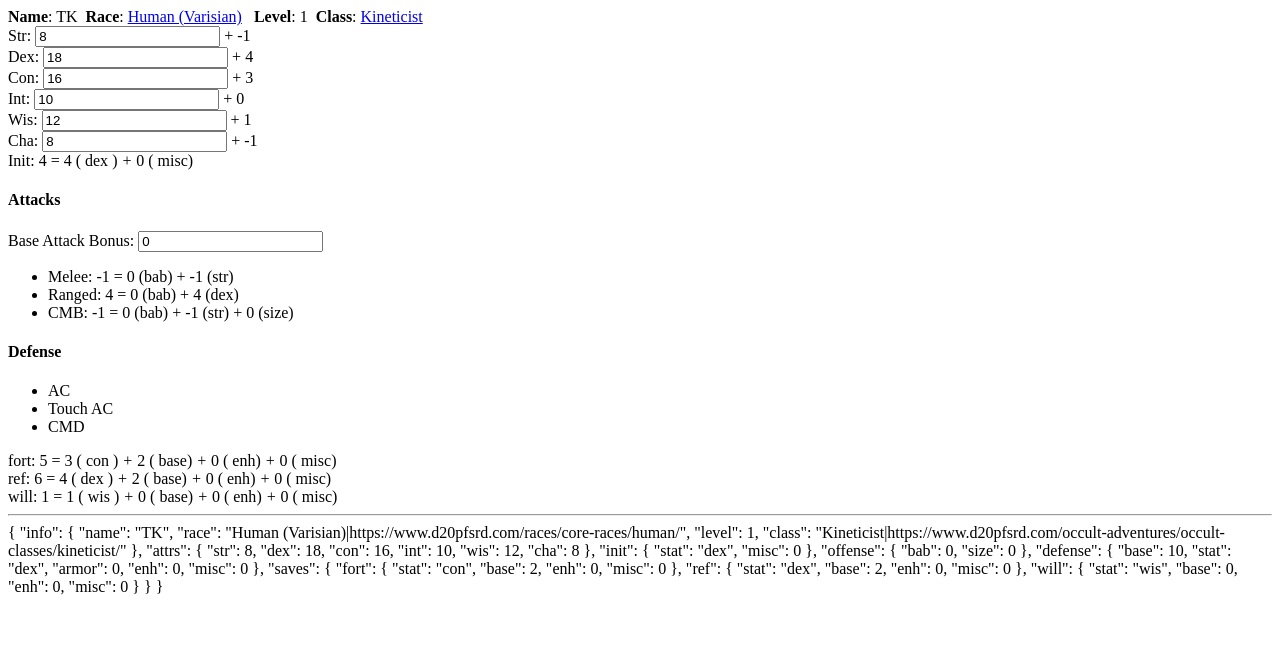
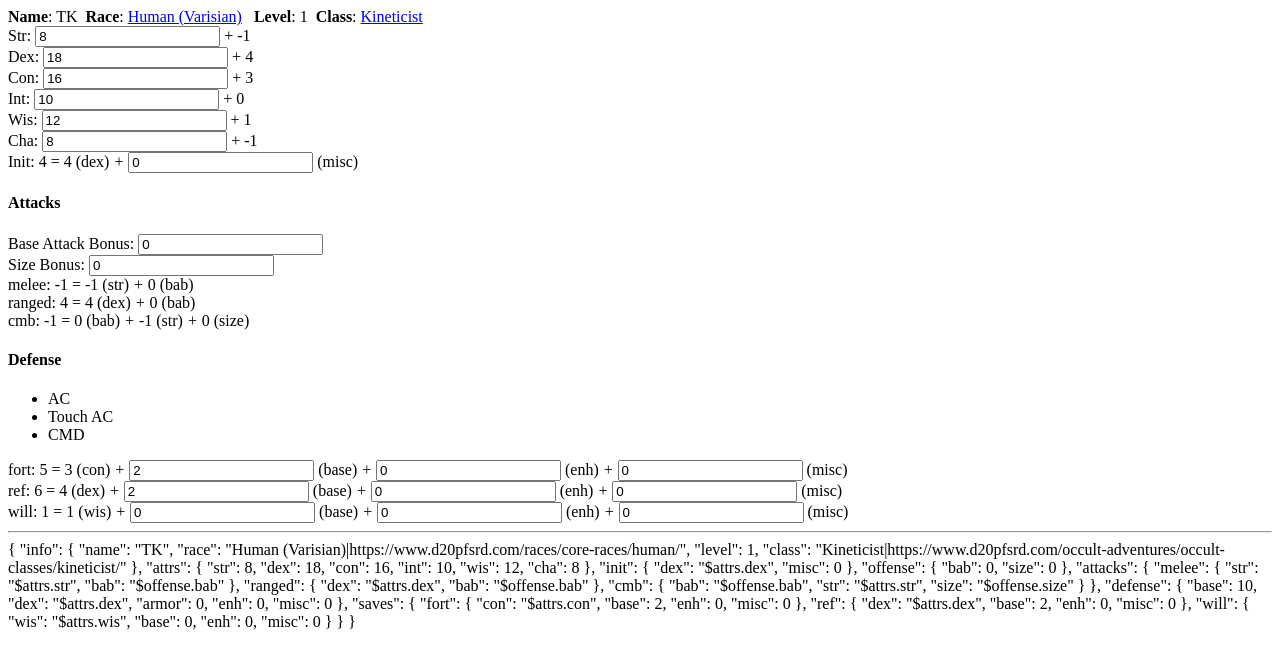
Before and after one commit to implodingduck/basic-character-sheet, a website: page docs/index.html in a window 1280 px wide. Drawn offline with nearby package versions, Linux system fonts and the light colour scheme.

Commit message:
moving to a more variable based setup

```diff
--- a/docs/characters/TK.json
+++ b/docs/characters/TK.json
@@ -14,35 +14,50 @@
     "cha": 8
   },
   "init": {
-    "stat": "dex",
+    "dex": "$attrs.dex",
     "misc": 0
   },
   "offense": {
     "bab": 0,
     "size": 0
   },
+  "attacks": {
+    "melee": {
+      "str": "$attrs.str",
+      "bab": "$offense.bab"
+    },
+    "ranged": {
+      "dex": "$attrs.dex",
+      "bab": "$offense.bab"
+    },
+    "cmb": {
+      "bab": "$offense.bab",
+      "str": "$attrs.str",
+      "size": "$offense.size"
+    }
+  },
   "defense": {
     "base": 10,
-    "stat": "dex",
+    "dex": "$attrs.dex",
     "armor": 0,
     "enh": 0,
     "misc": 0
   },
   "saves": {
     "fort": {
-      "stat": "con",
+      "con": "$attrs.con",
       "base": 2,
       "enh": 0,
       "misc": 0
     },
     "ref": {
-      "stat": "dex",
+      "dex": "$attrs.dex",
       "base": 2,
       "enh": 0,
       "misc": 0
     },
     "will": {
-      "stat": "wis",
+      "wis": "$attrs.wis",
       "base": 0,
       "enh": 0,
       "misc": 0
--- a/docs/index.html
+++ b/docs/index.html
@@ -23,16 +23,21 @@
 
   </div>
   <div>
-    <calcabledisplay :name="'Init'" :attrs="character.attrs" v-model="character.init"></calcabledisplay>
+    <calcabledisplay :name="'Init'" :character="character" v-model="character.init"></calcabledisplay>
   </div>
   <div>
     <h4>Attacks</h4>
-    <label>Base Attack Bonus: <input type="text" v-model="character.offense.bab" ></label>
-    <ul>
-      <li>Melee: {{parseInt(character.offense.bab) + attrMod(character.attrs.str)}}  = {{character.offense.bab}} (bab) + {{attrMod(character.attrs.str)}} (str)</li>
-      <li>Ranged: {{parseInt(character.offense.bab) + attrMod(character.attrs.dex)}} = {{character.offense.bab}} (bab) + {{attrMod(character.attrs.dex)}} (dex)</li>
-      <li>CMB: {{parseInt(character.offense.bab) + attrMod(character.attrs.str) + parseInt(character.offense.size)}}  = {{character.offense.bab}} (bab) + {{attrMod(character.attrs.str)}} (str) + {{character.offense.size}} (size)
-    </ul>
+    <div v-for="(val, key, index) in character.offense">
+      <label v-if="key == 'bab'">Base Attack Bonus: <input type="text" v-model="character.offense[key]" ></label>
+      <label v-if="key == 'size'">Size Bonus: <input type="text" v-model="character.offense[key]" ></label>
+    </div>
+    <div  v-for="(val, attack, index) in character.attacks">
+      <calcabledisplay :name="attack" :character="character" v-model="val"></calcabledisplay>
+    </div>
+
+
+
+
   </div>
   <div>
     <h4>Defense</h4>
@@ -42,7 +47,7 @@
       <li>CMD</li>
     </ul>
     <div v-for="(val, save, index) in character.saves">
-      <calcabledisplay :name="save" :attrs="character.attrs" v-model="character.saves[save]"></calcabledisplay>
+      <calcabledisplay :name="save" :character="character" v-model="character.saves[save]"></calcabledisplay>
     </div>
   </div>
   <hr>
@@ -55,22 +60,25 @@
 
 
 const calcableDisplay = Vue.component('calcabledisplay', {
-  props: ['name', 'value', 'attrs'],
+  props: ['name', 'value', 'character'],
   computed: {
     total: function(){
       return this.calculateVal(this.value);
     }
   },
   methods: {
+    lookupVariable: function(keyArr){
+      let retVal = this.character;
+      for( let i = 0; i < keyArr.length; i++){
+        retVal = retVal[keyArr[i]]
+      }
+      return retVal;
+    },
     calculateVal: function(obj){
       let sum = 0
       for(const key in obj){
-        if(key == 'stat'){
-          let statNum = this.attrMod(this.attrs[obj[key]])
-          sum += statNum;
-        }else{
-          sum += Number.parseInt(obj[key])
-        }
+        statNum = this.showStatMod(obj[key]);
+        sum += Number.parseInt(statNum)
       }
       return sum;
     },
@@ -78,14 +86,27 @@ const calcableDisplay = Vue.component('calcabledisplay', {
       return Math.floor( (attr/2) ) - 5
     },
     showStatMod: function(val){
-      if( this.attrs[val] ) {
-        return this.attrMod(this.attrs[val])
+      if( typeof val == 'string' && val.indexOf('$') == 0 ) {
+        let characterVariable = val.substr(1).split('.')
+        let statNum = this.lookupVariable(characterVariable);
+        if(characterVariable.includes('attrs')){
+          statNum = this.attrMod(statNum)
+        }
+        return statNum
       }
       return val;
+    },
+    updateModel: function(){
+      /*
+      var updatedCopy = Object.assign({}, this.value, {
+        text: Math.random().toFixed(3)
+      })
+      this.$emit('input', updatedCopy)
+      */
     }
   },
   template: `<span>
-    <label>{{name}}: {{total}} = <span v-for="(val, key, index) in value"> <i v-if="index > 0">+</i> {{showStatMod(val)}} ( <span v-if="key == 'stat'">{{val}}</span> <span v-if="key != 'stat'">{{key}}</span>) </span></label>
+    <label>{{name}}: {{total}} = <span v-for="(val, key, index) in value"> <i v-if="index > 0">+</i> <input v-if="(typeof val != 'string')" type="text" v-model="val" v-on:change="updateModel" > <span v-if="(typeof val == 'string' && val.indexOf('$') == 0)">{{showStatMod(val)}}</span> ({{key}}) </span></label>
   </span>`
 })
 
```
